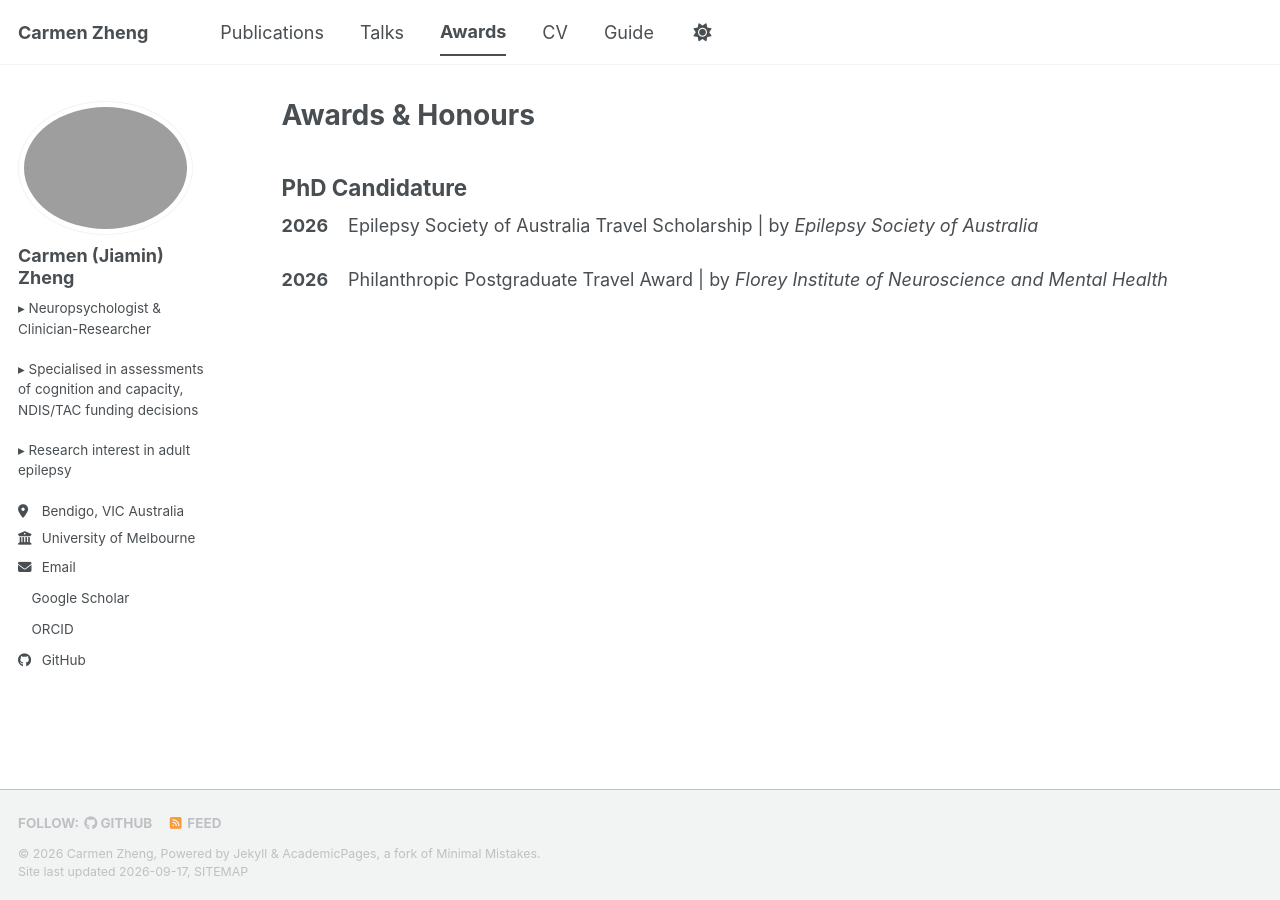
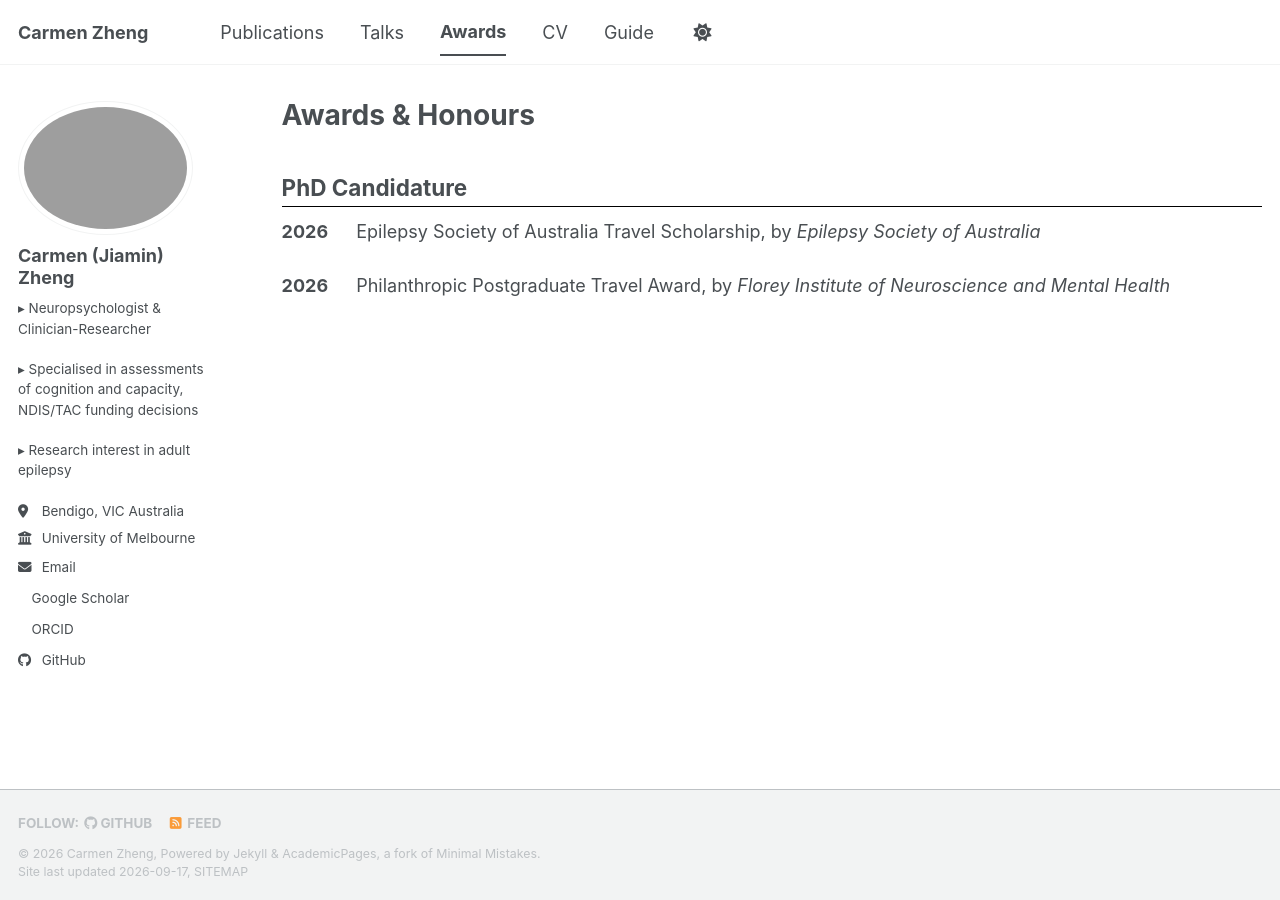
Before and after one commit to carmen-zheng/carmen-zheng.github.io, a Jekyll site: the page built from _pages/awards.html, in a window 1280 px wide. Built offline with Jekyll 4.4.1, drawn with Linux system fonts in a browser that asks for light colours; a style sheet for code colours, icons or effects is not loaded.

Commit message:
Update awards section formatting in awards.html

```diff
--- a/_pages/awards.html
+++ b/_pages/awards.html
@@ -5,9 +5,9 @@ permalink: /awards/
 author_profile: true
 ---
 
-<h2>PhD Candidature</h2>
+<h2 style="border-bottom: 1px solid #000; padding-bottom: 5px;">PhD Candidature</h2>
 
-<b>2026</b><span style="margin-left: 20px;">Epilepsy Society of Australia Travel Scholarship</span> | by <i>Epilepsy Society of Australia</i>
+<b>2026</b> &emsp; Epilepsy Society of Australia Travel Scholarship, by <i>Epilepsy Society of Australia</i>
 <br>
 <br>
-<b>2026</b><span style="margin-left: 20px;">Philanthropic Postgraduate Travel Award</span> | by <i>Florey Institute of Neuroscience and Mental Health</i>
+<b>2026</b> &emsp; Philanthropic Postgraduate Travel Award, by <i>Florey Institute of Neuroscience and Mental Health</i>
```
